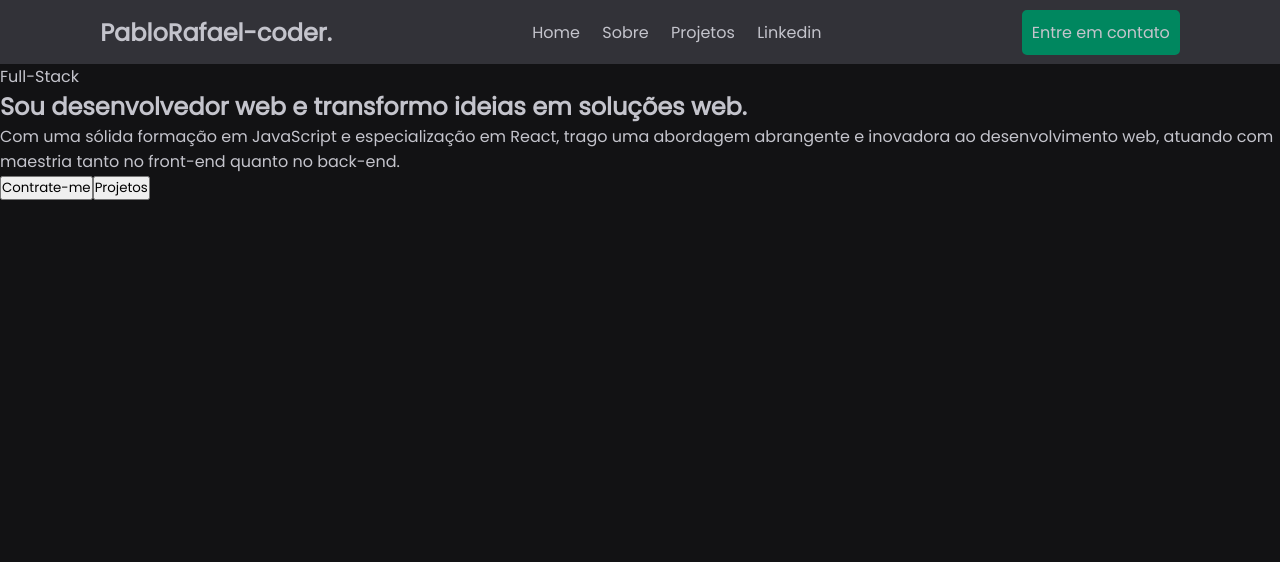
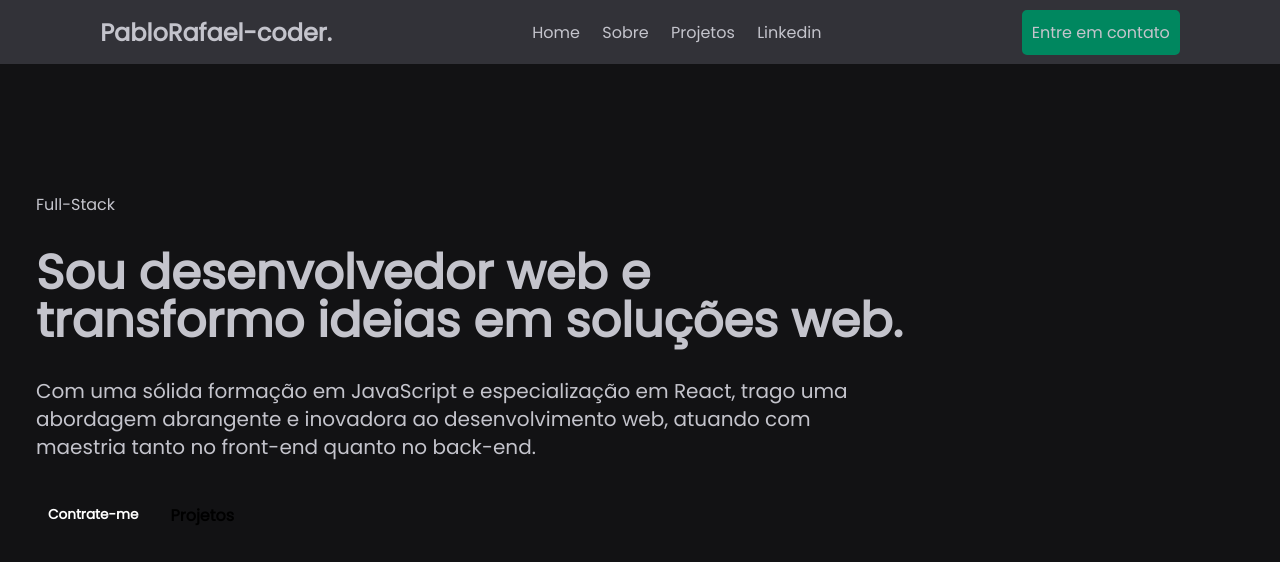
Before and after one commit to PabloRafael-coder/meu-portfolio, a React (Vite) app: page / in a window 1280 px wide. Shown: the top 562 px of the page. Built offline with nearby package versions, Linux system fonts and the light colour scheme.

Commit message:
feat: Add styles in the application module

```diff
--- a/src/App.module.css
+++ b/src/App.module.css
@@ -1,7 +1,56 @@
-.sectionContent {
-
+.section{
+    max-width: 75.5rem;
+    padding-top: 8rem;
+    margin: 0 auto;
 }
 
-.textContent {
+.content {
+    display: flex;
+    flex-direction: column;
+    gap: 2rem;
+}
 
+.descriptionSkill {
+    width: max-content;
+    padding: 0 1rem;
+    font-size: 1.5rem;
+    font-weight: 700;
+    border: 1px solid var(--black);
+    border-radius: 8px;
 }
+
+.title {
+    max-width: 55rem;
+    font-size: 3rem;
+    line-height: 1;
+}
+
+.text {
+    font-size: 1.25rem;
+    max-width: 53rem;
+    line-height: 1.75rem;
+}
+
+.buttons {
+    display: flex;
+    gap: 1.25rem;
+}
+
+.buttonLeft {
+    background: var(--black);
+    color: var(--white);
+    border: 0;
+    border-radius: 8px;
+    padding: 0.75rem;
+    font-size: 0.85rem;
+    font-weight: 700;
+    cursor: pointer;
+}
+
+.buttonRight {
+    background: none;
+    border: none;
+    font-size: 1rem;
+    cursor: pointer;
+    font-weight: 700;
+}
```
